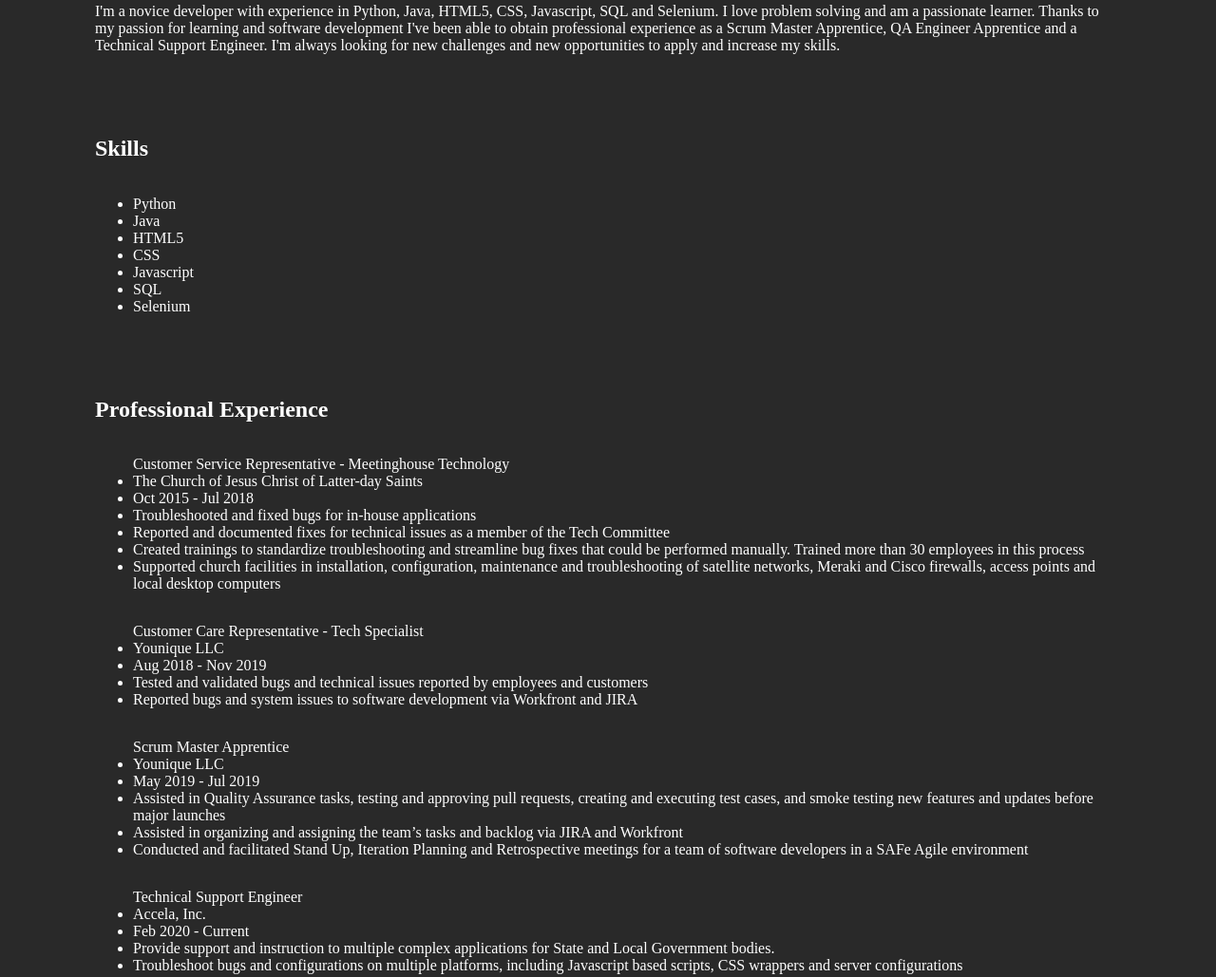
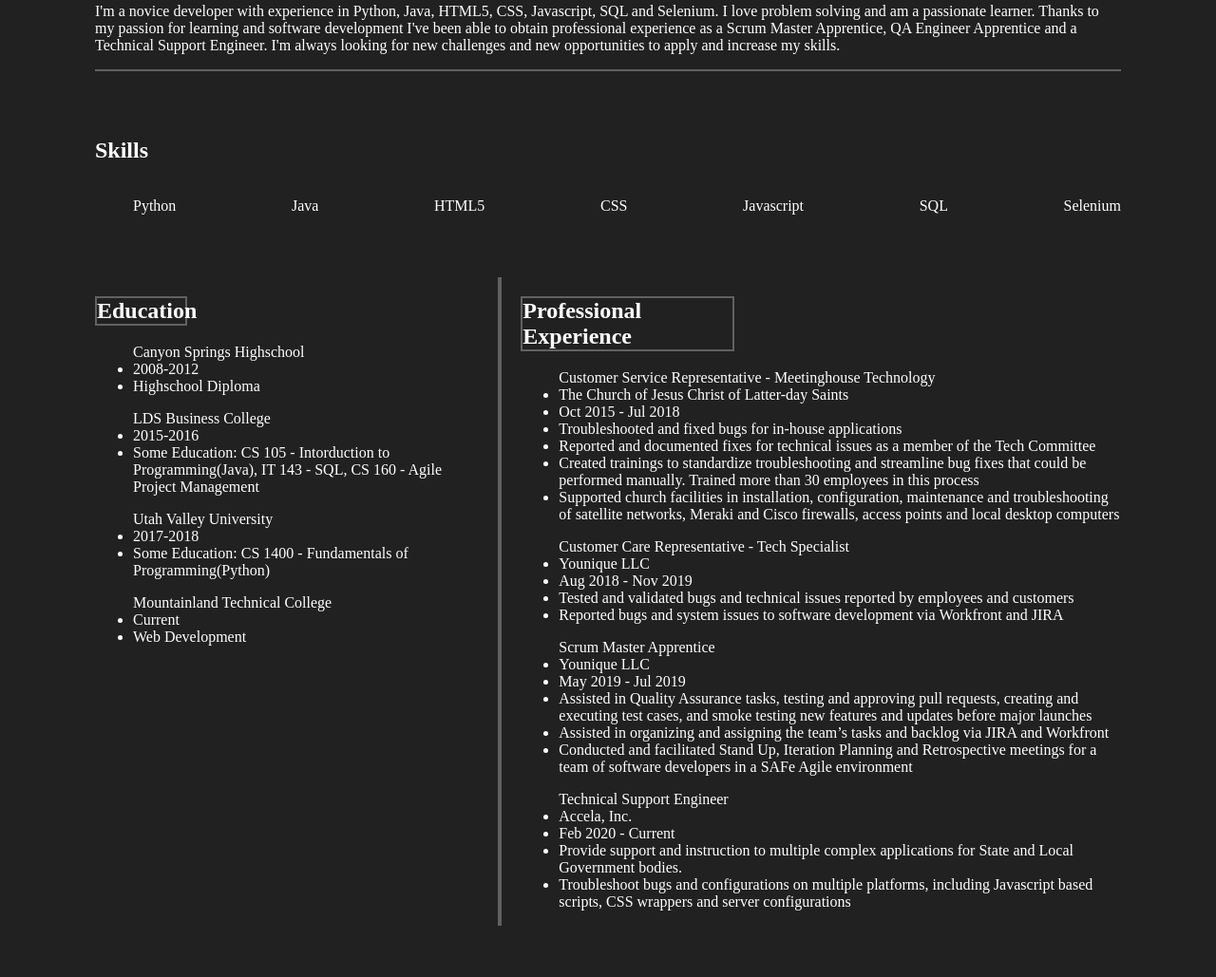
Before and after one commit to SamNorman7103/sassResume, a website: page public/index.html in a window 1280 px wide. Shown: the part 760-1789 px from the top of the page at 95% size. Drawn offline with Linux system fonts and the light colour scheme.

Commit message:
formatted pag-content, adding borders and creating flex boxes to organize content

```diff
--- a/public/index.html
+++ b/public/index.html
@@ -1,19 +1,27 @@
 <!DOCTYPE html>
 <html>
   <head>
-    <link rel="stylesheet" href="stylesheets/styles.css"/>
+    <link rel="stylesheet" href="stylesheets/styles.css" />
   </head>
   <body>
     <div class="page">
       <div class="header">
         <div class="name header-label header-space">Samuel Norman</div>
-        <div class="description">
-          Aspiring Web Developer
-        </div>
+        <div class="description">Aspiring Web Developer</div>
         <div>
           <ul class="socials header-space">
-            <li><a href="https://www.linkedin.com/in/samueljnorman/" class="social-button linkedin"></a></li>
-            <li><a href="https://github.com/SamNorman7103" class="social-button github"></a></li>
+            <li>
+              <a
+                href="https://www.linkedin.com/in/samueljnorman/"
+                class="social-button linkedin"
+              ></a>
+            </li>
+            <li>
+              <a
+                href="https://github.com/SamNorman7103"
+                class="social-button github"
+              ></a>
+            </li>
           </ul>
         </div>
         <div class="profile-pic header-space"></div>
@@ -24,7 +32,7 @@
           </ul>
         </div>
       </div>
-      <div class="profile-summary page-content">
+      <div class="profile-summary page-content bottom-border">
         <h2 class="label">About Me</h2>
         <p>
           I'm a novice developer with experience in Python, Java, HTML5, CSS,
@@ -36,9 +44,9 @@
           opportunities to apply and increase my skills.
         </p>
       </div>
-      <div class="skills page-content">
+      <div class="page-content">
         <h2 class="label">Skills</h2>
-        <ul>
+        <ul class="skills">
           <li>Python</li>
           <li>Java</li>
           <li>HTML5</li>
@@ -48,8 +56,9 @@
           <li>Selenium</li>
         </ul>
       </div>
-      <div class="experience page-content">
-        <h2 class="label">Professional Experience</h2>
+      <div class="expEdu page-content">
+        <div class="experience">
+          <h2 class="label box1">Professional Experience</h2>
           <ul>
             Customer Service Representative - Meetinghouse Technology
             <li>The Church of Jesus Christ of Latter-day Saints</li>
@@ -60,8 +69,8 @@
               the Tech Committee
             </li>
             <li>
-            Created trainings to standardize troubleshooting and streamline bug
-            fixes that could be performed manually. Trained more than 30
+              Created trainings to standardize troubleshooting and streamline
+              bug fixes that could be performed manually. Trained more than 30
               employees in this process
             </li>
             <li>
@@ -75,8 +84,8 @@
             <li>Younique LLC</li>
             <li>Aug 2018 - Nov 2019</li>
             <li>
-            Tested and validated bugs and technical issues reported by employees
-            and customers
+              Tested and validated bugs and technical issues reported by
+              employees and customers
             </li>
             <li>
               Reported bugs and system issues to software development via
@@ -107,8 +116,8 @@
             <li>Accela, Inc.</li>
             <li>Feb 2020 - Current</li>
             <li>
-            Provide support and instruction to multiple complex applications for
-            State and Local Government bodies.
+              Provide support and instruction to multiple complex applications
+              for State and Local Government bodies.
             </li>
             <li>
               Troubleshoot bugs and configurations on multiple platforms,
@@ -117,8 +126,8 @@
             </li>
           </ul>
         </div>
-      <div class="education page-content">
-        <h2 class="label">Education</h2>
+        <div class="education">
+          <h2 class="label box2">Education</h2>
           <ul>
             Canyon Springs Highschool
             <li>2008-2012</li>
@@ -128,14 +137,16 @@
             LDS Business College
             <li>2015-2016</li>
             <li>
-            Some Education: CS 105 - Intorduction to Programming(Java), IT 143 -
-            SQL, CS 160 - Agile Project Management
+              Some Education: CS 105 - Intorduction to Programming(Java), IT 143
+              - SQL, CS 160 - Agile Project Management
             </li>
           </ul>
           <ul>
             Utah Valley University
             <li>2017-2018</li>
-          <li>Some Education: CS 1400 - Fundamentals of Programming(Python)</li>
+            <li>
+              Some Education: CS 1400 - Fundamentals of Programming(Python)
+            </li>
           </ul>
           <ul>
             Mountainland Technical College
@@ -144,5 +155,6 @@
           </ul>
         </div>
       </div>
+    </div>
   </body>
 </html>
--- a/src/styles/styles.scss
+++ b/src/styles/styles.scss
@@ -1,9 +1,8 @@
 body {
   margin: 0;
-  background-color: rgb(41, 41, 41);
+  background-color: rgb(33, 33, 33);
   color: white;
   .page {
-
     .header {
       display: flex;
       flex-direction: column;
@@ -14,35 +13,35 @@
       padding: 20px 100px;
       color: white;
 
-      .header-space{
+      .header-space {
         margin: 45px 0 0 0;
       }
-      .header-label{
+      .header-label {
         font-size: 45px;
         font-weight: bold;
       }
-    .description{
+      .description {
         font-size: 20px;
       }
-      .socials{
+      .socials {
         display: flex;
         list-style: none;
         padding-left: 0em;
-        .social-button{
+        .social-button {
           padding: 20px;
           margin: 5px;
           background-repeat: no-repeat;
           background-size: contain;
           background-position: center;
         }
-        .linkedin{
+        .linkedin {
           background-image: url(../../src/assets/linkedin-icon.png);
         }
-        .github{
+        .github {
           background-image: url(../../src/assets/github-icon.svg);
         }
       }
-      .profile-pic{
+      .profile-pic {
         background-image: url(../../src/assets/profile-pic.jpeg);
         padding: 125px;
         margin: 20px;
@@ -52,22 +51,49 @@
         border-radius: 50%;
         border: 7px solid rgba(255, 255, 255, 0.749);
       }
-      .contact-info{
+      .contact-info {
         padding-left: 0;
         list-style: none;
         display: flex;
-          .contact-info-item{
+        .contact-info-item {
           padding: 20px;
         }
       }
-
     }
     .page-content {
       margin: 50px 100px;
       display: flex;
       flex-direction: column;
     }
+    .bottom-border{
+      border-bottom: 2px solid rgba(255, 255, 255, 0.29);
+    }
+    .skills{
+      display: inline-flex;
+      list-style: none;
+      justify-content: space-between;
+    }
+    .expEdu{
+      display: flex;
+      flex-direction: row-reverse;
+
+      .experience{
+        padding-left: 20px;
+        border-left: 2px solid rgba(255, 255, 255, 0.29);
+      }
+      .education{
+        padding-right: 20px;
+        border-right: 2px solid rgba(255, 255, 255, 0.29);
 
       }
-
+      .box2{
+        border: 2px solid rgba(255, 255, 255, 0.29);
+        width: 23%
       }
+      .box1{
+        border: 2px solid rgba(255, 255, 255, 0.29);
+        width: 35%
+      }
+    }
+  }
+}
```
Also changed, not shown: public/stylesheets/styles.css, 2 other files. Lines whose indentation alone changed are shown as unchanged.
